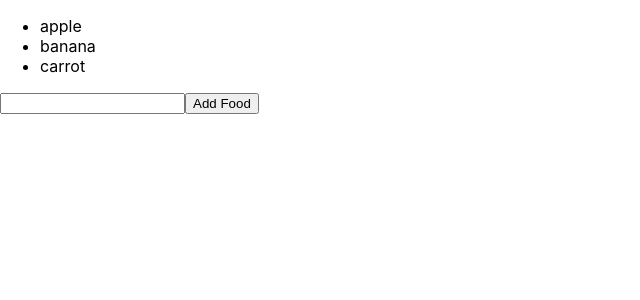
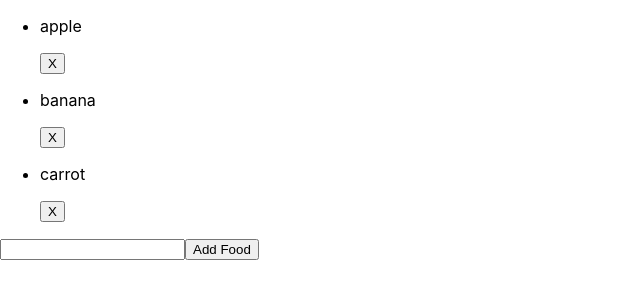
Before and after one commit to bradleyGamiMarques/TODO, a React (Create React App) app: page / in a window 1280 px wide. Shown: the top 300 px of the page, without its empty margins (0-640 px from the left). Built offline with nearby package versions, Linux system fonts and the light colour scheme.

Commit message:
added remove food functionality

```diff
--- a/src/App.js
+++ b/src/App.js
@@ -11,12 +11,22 @@ class App extends Component {
     arr.push(food);
     this.setState({
       foodArray: arr
-    })
+    });
+  }
+  removeFood = (food) => {
+    let arr = this.state.foodArray.slice();
+    const index = arr.indexOf(food);
+    if (index > -1){
+      arr.splice(index, 1);
+    }
+    this.setState({
+      foodArray: arr
+    });
   }
   render() {
     return (
       <div>
-      <List foodArray={this.state.foodArray}/>
+      <List foodArray={this.state.foodArray} removeFood={this.removeFood}/>
       <AddListItem addFood={this.addFood}/>
       </div>
     );
--- a/src/components/AddListItem/AddListItem.js
+++ b/src/components/AddListItem/AddListItem.js
@@ -16,12 +16,15 @@ class AddListItem extends Component {
             return;
         } else {
             this.props.addFood(this.state.foodInput);
+            this.setState({
+                foodInput: ''
+            })
         }
     }
     render() {
         return (
             <form>
-                <input onChange={(e) => this.handleOnChange(e)} type='text' />
+                <input onChange={(e) => this.handleOnChange(e)} type='text' value={this.state.foodInput} />
                 <button onClick={(e) => this.handleOnSubmit(e)} type='submit'>Add Food</button>
             </form>
         );
--- a/src/components/List/List.js
+++ b/src/components/List/List.js
@@ -8,7 +8,7 @@ class List extends Component {
         return (
             <ul>
                 {this.props.foodArray.map((food)=> {
-                    return <li key={food}><ListItem item={food}/></li>
+                    return <li key={food}><ListItem food={food} removeFood={this.props.removeFood}/></li>
                 })}
             </ul>
         );
--- a/src/components/ListItem/ListItem.js
+++ b/src/components/ListItem/ListItem.js
@@ -2,10 +2,13 @@ import React, { Component } from 'react';
 import "./listItem.css";
 
 class ListItem extends Component {
-    render(){
-        return(
-            <div>{this.props.item}</div>
+    render() {
+        return (
+            <div>
+                <p>{this.props.food}</p>
+                <button onClick={()=> this.props.removeFood(this.props.food)}>X</button>
+            </div>
         )
     }
- }
- export default ListItem;
+}
+export default ListItem;
```
